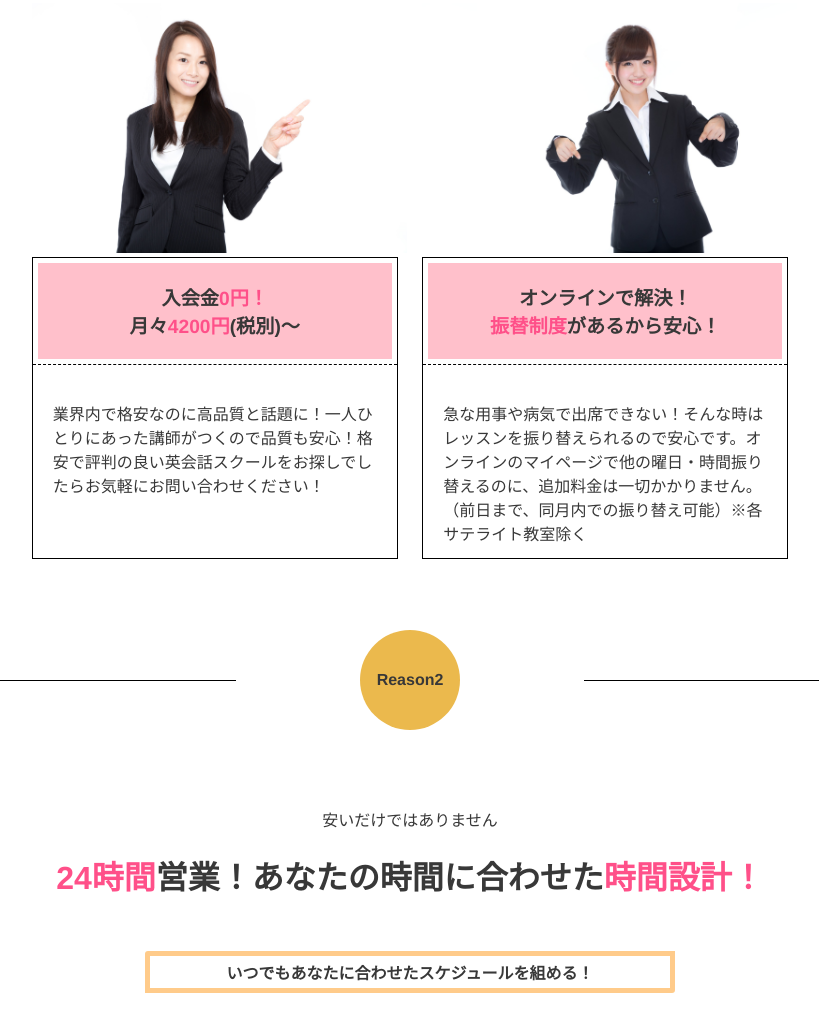
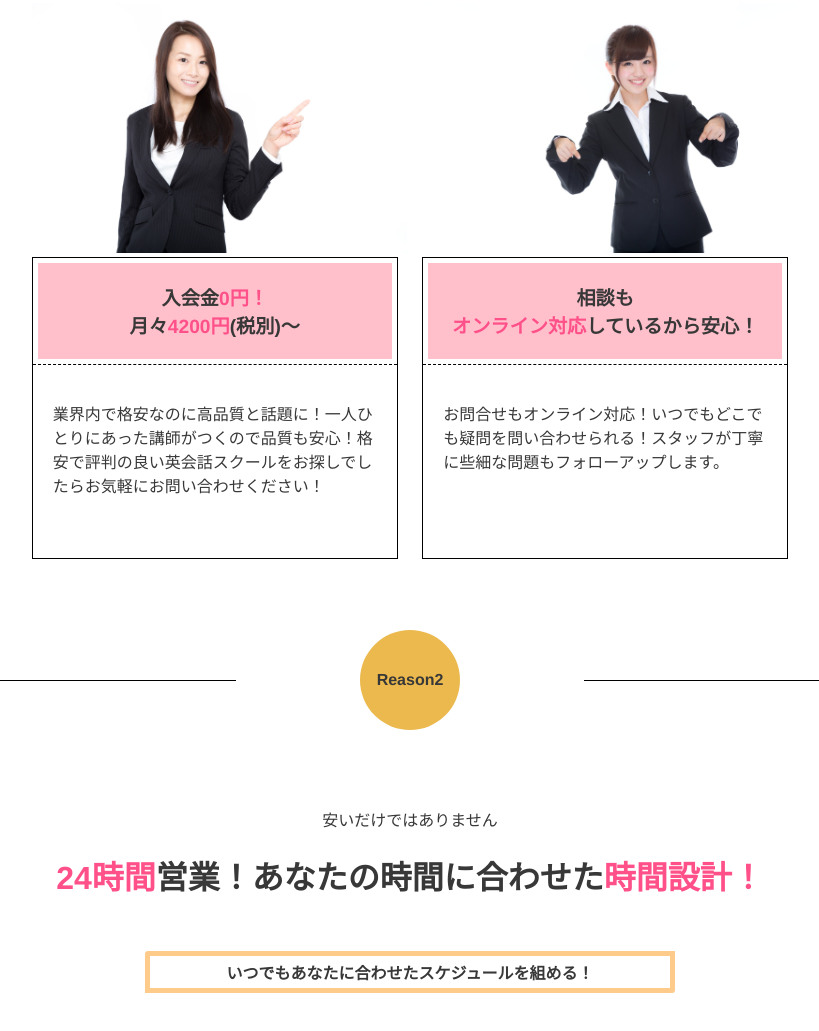
Before and after one commit to Yoshiki-Tatara/Eng_School_LP, a plain HTML site: page index.html in a window 1280 px wide. Shown: the part 2068-3099 px from the top of the page, without its empty margins (230-1049 px from the left). Drawn offline with nearby package versions, Linux system fonts and the light colour scheme.

Commit message:
Update index.html

```diff
--- a/index.html
+++ b/index.html
@@ -144,9 +144,9 @@
               <img src="./imgbox/YUKA863_korekore15202501_TP_V.jpg" alt="">
               <div class="main-wrapper4-content1-box-item-text">
                 <div class="main-wrapper4-content1-box-item-text-title">
-                  <h1>オンラインで解決！<br><span class="main-wrapper4-container-color">振替制度</span>があるから安心！</h1>
+                  <h1>相談も<br><span class="main-wrapper4-container-color">オンライン対応</span>しているから安心！</h1>
                 </div>
-                <p>急な用事や病気で出席できない！そんな時はレッスンを振り替えられるので安心です。オンラインのマイページで他の曜日・時間振り替えるのに、追加料金は一切かかりません。 （前日まで、同月内での振り替え可能）※各サテライト教室除く</p>
+                <p>お問合せもオンライン対応！いつでもどこでも疑問を問い合わせられる！スタッフが丁寧に些細な問題もフォローアップします。</p>
               </div>
             </div>
           </div>
```
